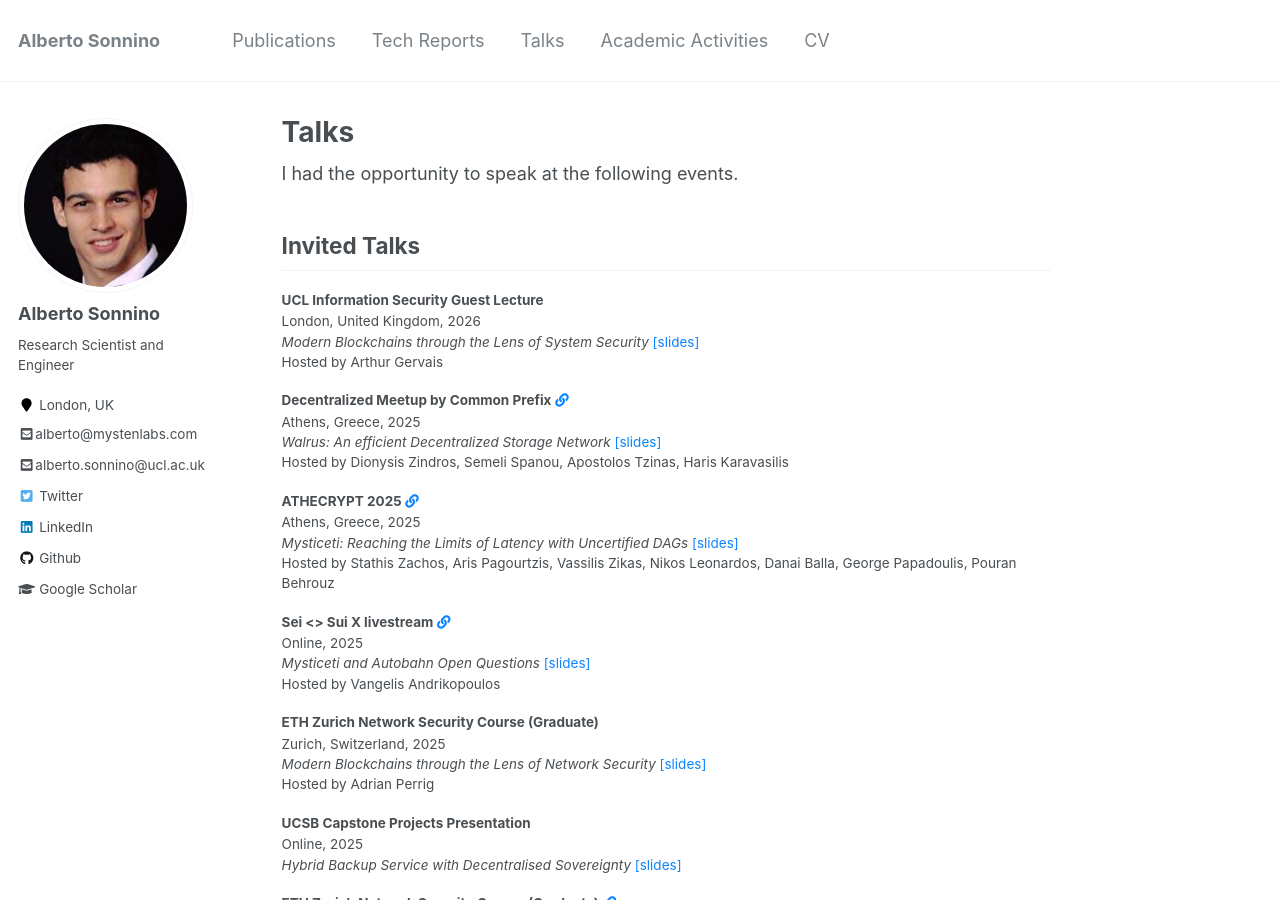
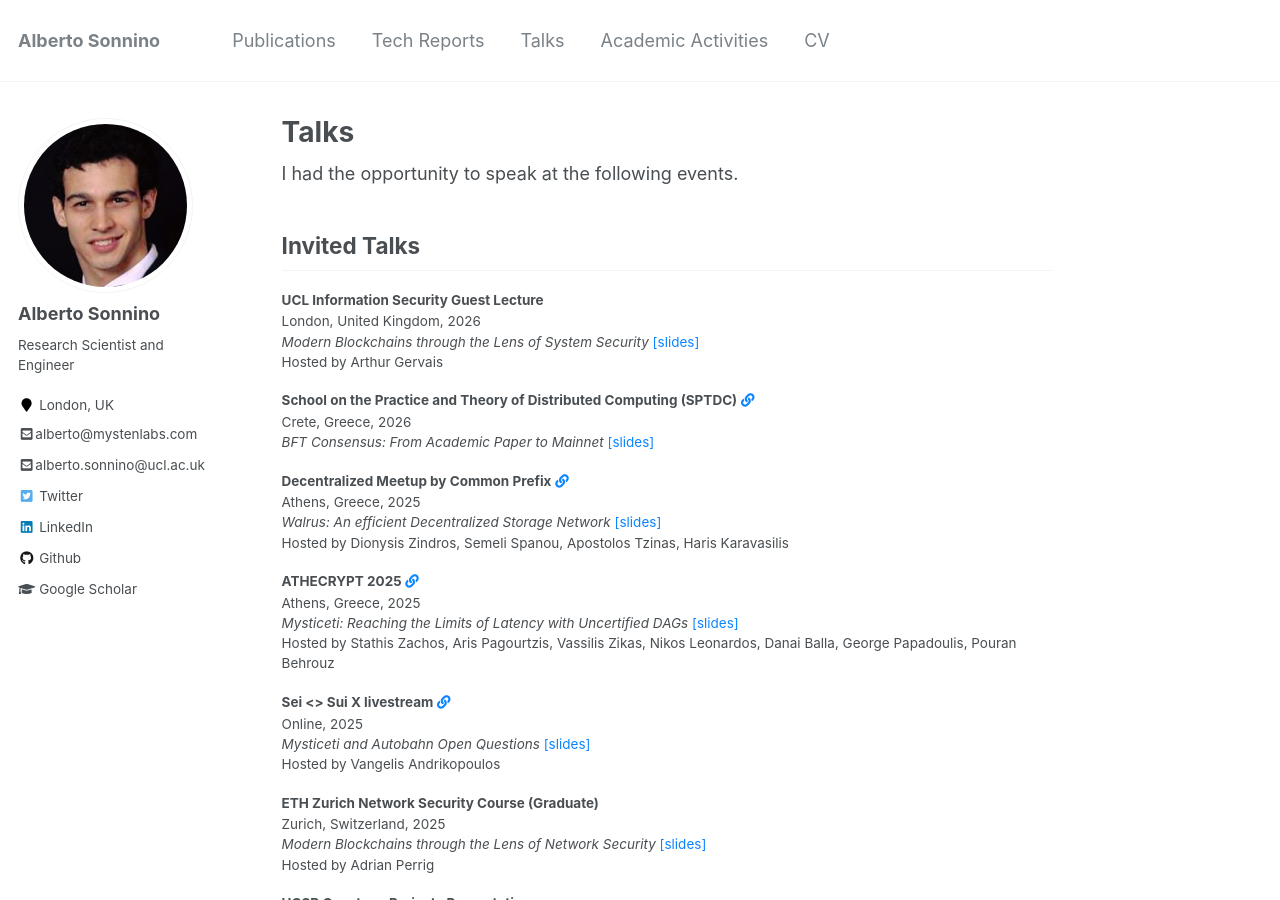
Before and after one commit to asonnino/asonnino.github.io, a Jekyll site: the page built from _pages/talks.md, in a window 1280 px wide and 900 px high. Built offline with Jekyll 4.4.1, drawn with Linux system fonts in a browser that asks for light colours.

Commit message:
feat: add summer school talk

```diff
--- a/_data/talks.json
+++ b/_data/talks.json
@@ -826,5 +826,16 @@
     "location": "New Orleans, USA",
     "date": 2026,
     "slides": "jackfish-v1.pdf",
+  },
+  {
+    "category": "invited",
+    "title": "BFT Consensus: From Academic Paper to Mainnet",
+    "event": "School on the Practice and Theory of Distributed Computing (SPTDC)",
+    "location": "Crete, Greece",
+    "date": 2026,
+    "slides": "bft-mainnet-v2.pdf",
+    "link": "https://sptdc2026.ics.forth.gr"
+
   }
+
 ]
```
